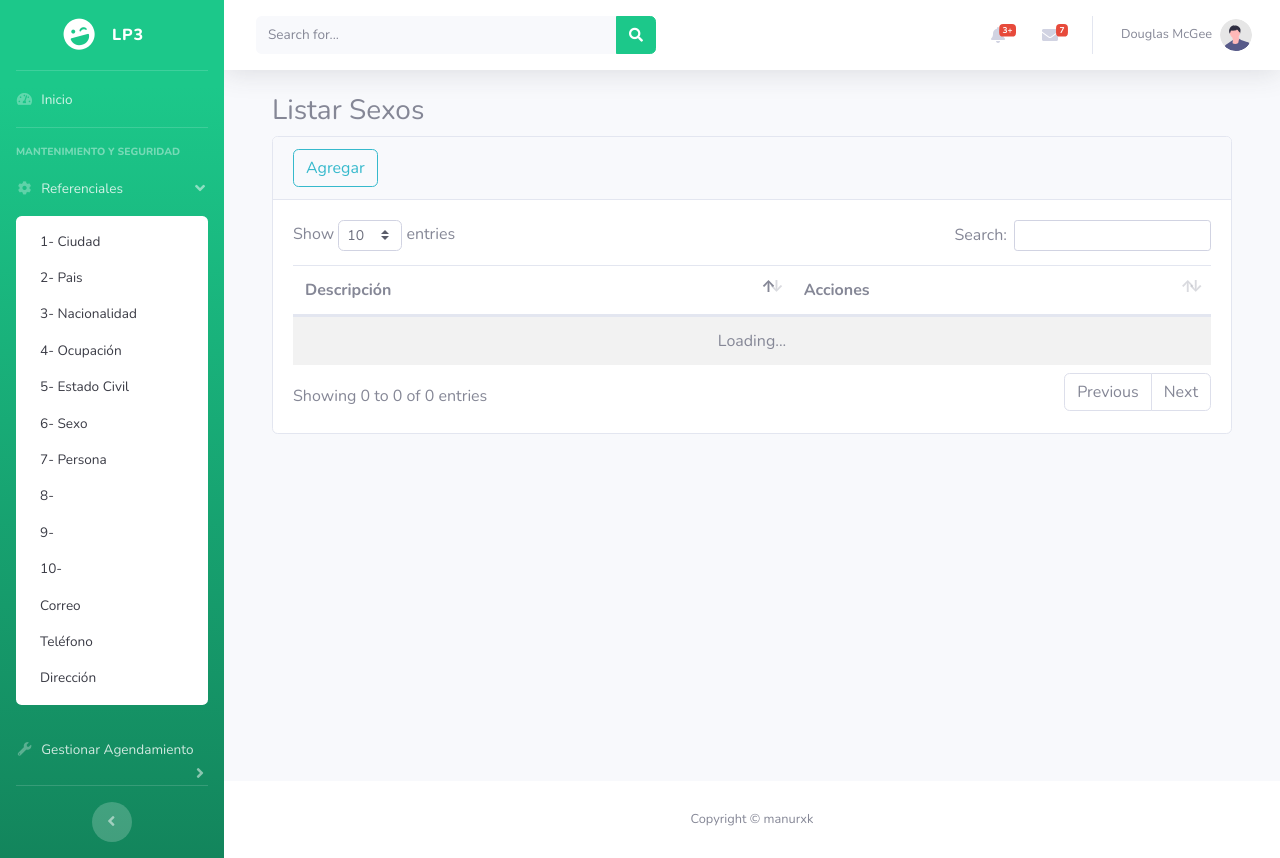
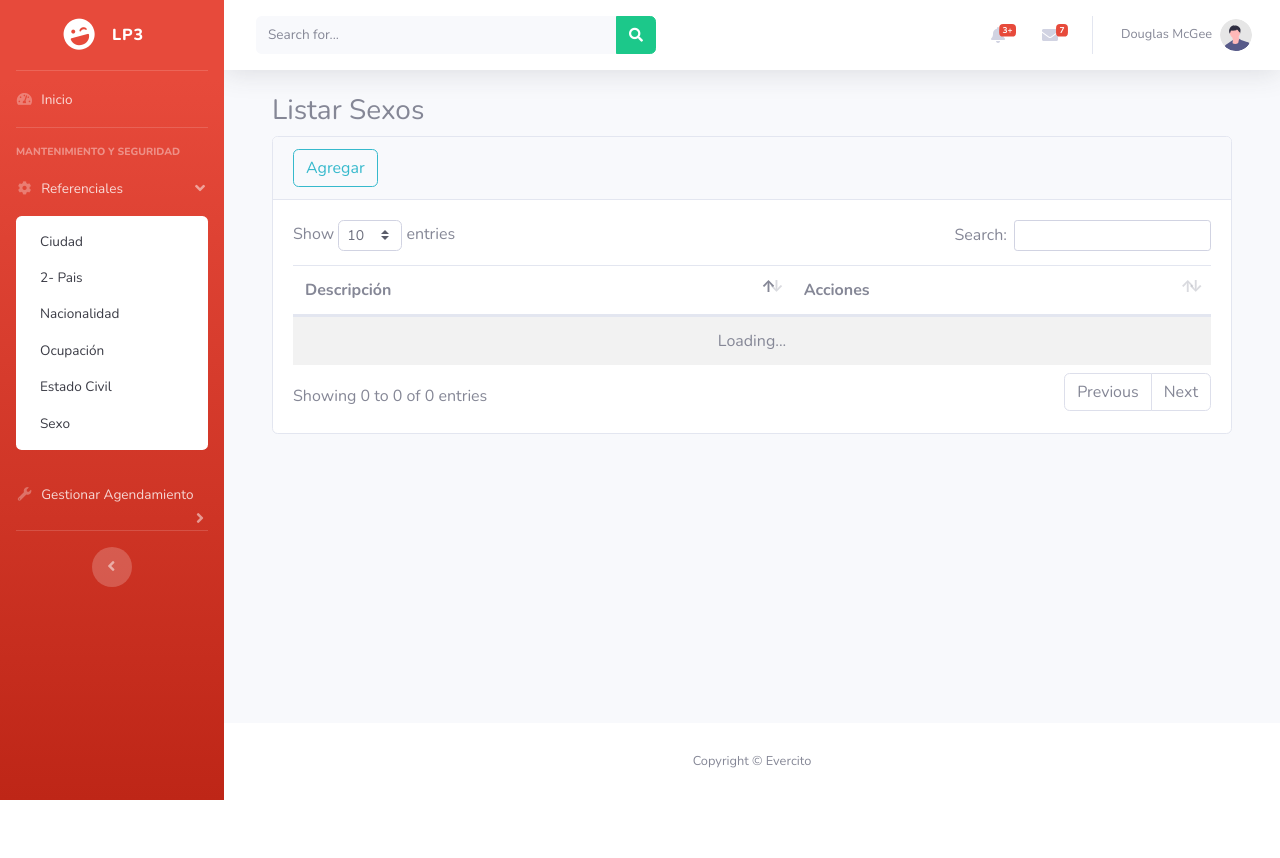
Before and after one commit to Ever-cito/Proyecto-lp3, a Flask app: page /referenciales/sexo/sexo-index in a window 1280 px wide, after a click on "Referenciales". After the commit the page ends 800 px from the top, so only its background shows below. Run offline with Flask 3, Linux system fonts and the light colour scheme; a database or web service that is not in the repository returns one stand-in record (values such as "Sample title"); some libraries are stand-ins or nearby versions.

Commit message:
feat:actualicacion

```diff
--- a/app/conexion/Conexion.py
+++ b/app/conexion/Conexion.py
@@ -11,7 +11,7 @@
         password = "13579"
         host = "127.0.0.1"
         port = 5432
-        #self.con = psycopg2.connect("dbname=veterinariadb user=postgres host=localhost password=13579")
+        #self.con = psycopg2.connect("dbname=examenadb user=postgres host=localhost password=13579")
         self.con = psycopg2.connect(dbname=dbname, user=user, password=password, host=host, port=port)
 
     """getConexion
--- a/app/rutas/referenciales/ciudad/ciudad_routes.py
+++ b/app/rutas/referenciales/ciudad/ciudad_routes.py
@@ -6,4 +6,4 @@
 @ciumod.route('/ciudad-index')
 def ciudadIndex():
     ciudao = CiudadDao()
-    return render_template('ciudad-index.html', lista_ciudades=ciudao.getCiudades())
+    return render_template('ciudad-index.html')
--- a/app/templates/base.html
+++ b/app/templates/base.html
@@ -33,10 +33,10 @@
     <div id="wrapper">
 
         <!-- Sidebar -->
-        <ul class="navbar-nav bg-gradient-success sidebar sidebar-dark accordion" id="accordionSidebar">
+        <ul class="navbar-nav bg-gradient-danger sidebar sidebar-dark accordion" id="accordionSidebar">
 
             <!-- Sidebar - Brand -->
-            <a class="sidebar-brand d-flex align-items-center justify-content-center" href="index.html">
+            <a class="sidebar-brand d-flex align-items-center justify-content-center" href="#">
                 <div class="sidebar-brand-icon rotate-n-15">
                     <i class="fas fa-laugh-wink"></i>
                 </div>
@@ -52,7 +52,7 @@
 
             <!-- Nav Item - Dashboard -->
             <li class="nav-item">
-                <a class="nav-link" href="{{ url_for('index.indexIndex') }}">
+                <a class="nav-link" href="#">
                     <i class="fas fa-fw fa-tachometer-alt"></i>
                     <span>Inicio</span></a>
             </li>
@@ -74,20 +74,13 @@
                 </a>
                 <div id="collapseTwo" class="collapse" aria-labelledby="headingTwo" data-parent="#accordionSidebar">
                     <div class="bg-white py-2 collapse-inner rounded">
-                        <a class="collapse-item" href="{{ url_for('ciudad.ciudadIndex') }}">1- Ciudad</a>
+                        <a class="collapse-item" href="{{ url_for('ciudad.ciudadIndex') }}">Ciudad</a>
                         <a class="collapse-item" href="{{ url_for('pais.paisIndex') }}">2- Pais</a>
-                        <a class="collapse-item" href="{{ url_for('nacionalidad.nacionalidadIndex') }}">3- Nacionalidad</a>
-                        <a class="collapse-item" href="{{ url_for('ocupacion.ocupacionIndex') }}">4- Ocupación</a>
-                        <a class="collapse-item" href="{{ url_for('estadocivil.estadocivilIndex') }}">5- Estado Civil</a>
-                        <a class="collapse-item" href="{{ url_for('sexo.sexoIndex') }}">6- Sexo</a>
-                        <a class="collapse-item" href="{{ url_for('persona.personaIndex') }}">7- Persona</a>
-                        <a class="collapse-item" href="#">8-</a>
-                        <a class="collapse-item" href="#">9-</a>
-                        <a class="collapse-item" href="#">10-</a>
+                        <a class="collapse-item" href="{{ url_for('nacionalidad.nacionalidadIndex') }}">Nacionalidad</a>
+                        <a class="collapse-item" href="{{ url_for('ocupacion.ocupacionIndex') }}">Ocupación</a>
+                        <a class="collapse-item" href="{{ url_for('estadocivil.estadocivilIndex') }}">Estado Civil</a>
+                        <a class="collapse-item" href="{{ url_for('sexo.sexoIndex') }}">Sexo</a>
 
-                        <a class="collapse-item" href="{{ url_for('correo.correoIndex') }}">Correo</a>
-                        <a class="collapse-item" href="{{ url_for('telefono.telefonoIndex') }}">Teléfono</a>
-                        <a class="collapse-item" href="{{ url_for('direccion.direccionIndex') }}">Dirección</a>
 
 
                     </div>
@@ -348,7 +341,7 @@
             <footer class="sticky-footer bg-white">
                 <div class="container my-auto">
                     <div class="copyright text-center my-auto">
-                        <span>Copyright &copy; manurxk</span>
+                        <span>Copyright &copy; Evercito</span>
                     </div>
                 </div>
             </footer>
```
Also changed, not shown: app/__init__.py (+2 -18 lines), app/rutas/referenciales/index/index_routes.py (deleted, +0 -7 lines), app/rutas/referenciales/index/templates/index-index.html (deleted, +0 -103 lines), app/rutas/referenciales/index/__init__.py (deleted).
